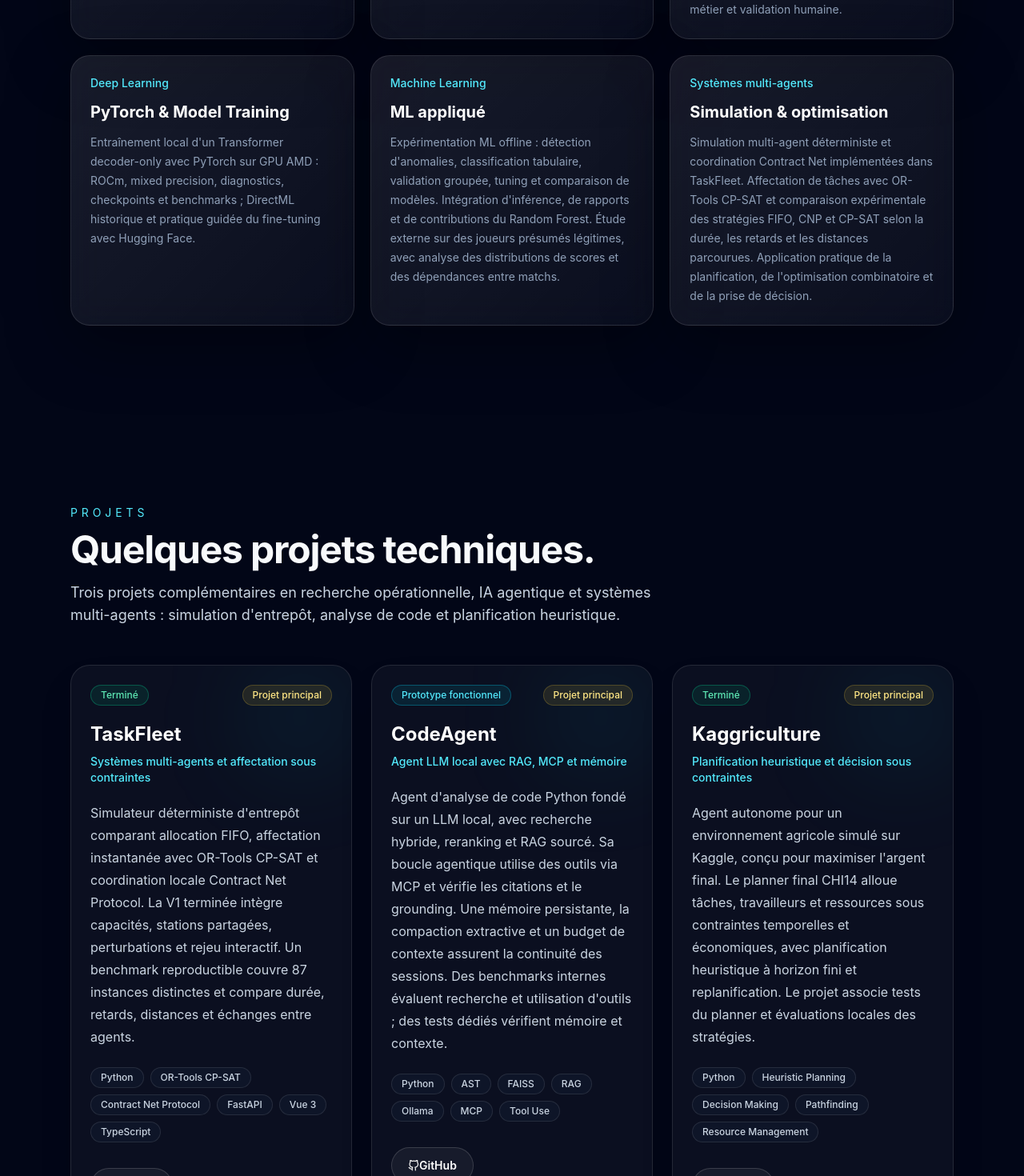
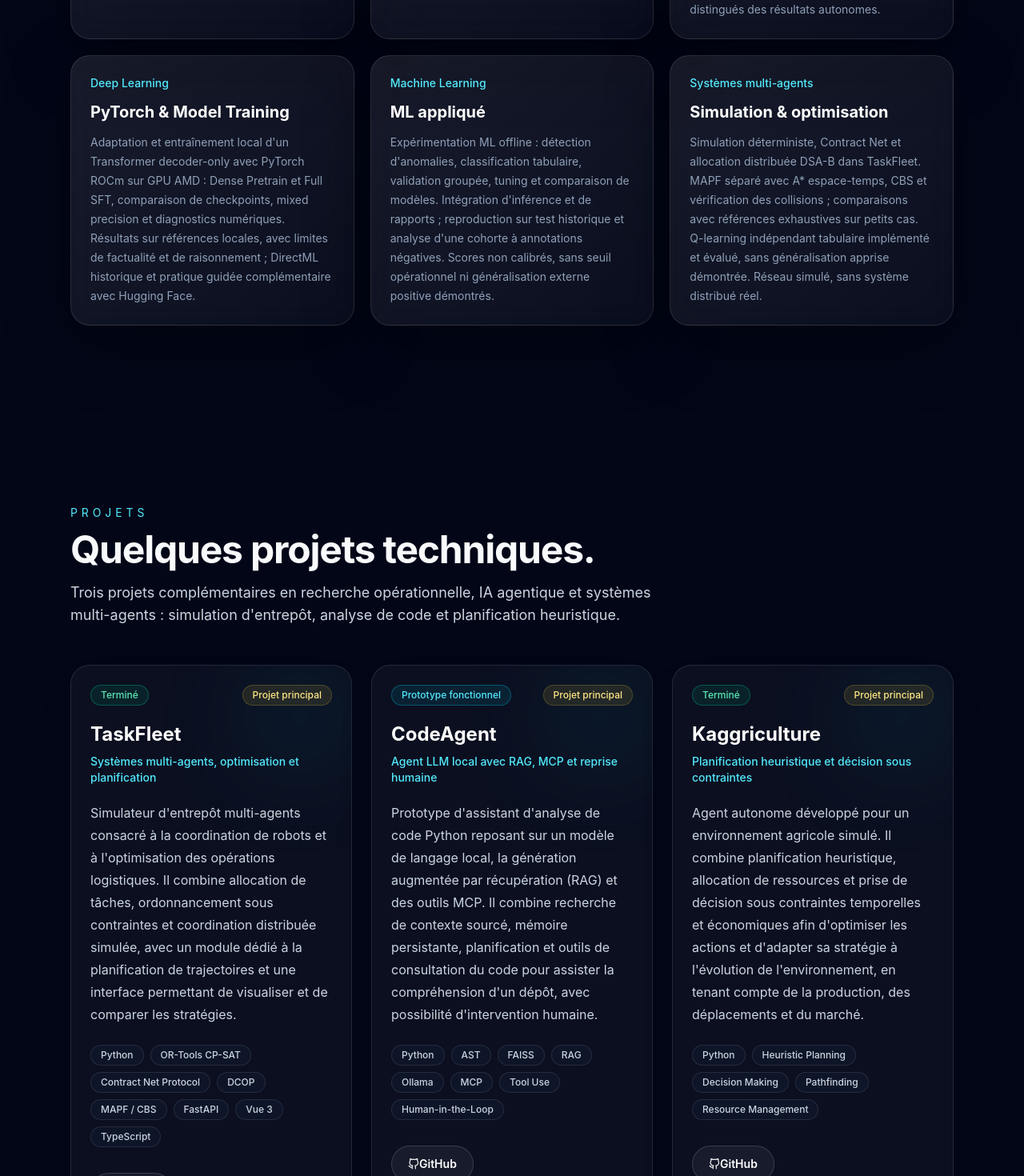
Before and after one commit to Driw0x/Driw0x.github.io, a React (Vite) app: page / in a window 1280 px wide. Shown: the part 2139-3609 px from the top of the page at 80% size. Built offline with nearby package versions, Linux system fonts and the light colour scheme.

Commit message:
feat(portfolio): synchroniser les projets, compétences et descriptions

```diff
--- a/src/data/projects.ts
+++ b/src/data/projects.ts
@@ -4,15 +4,17 @@ export const projects: Project[] = [
   {
     title: "TaskFleet",
 
-    subtitle: "Systèmes multi-agents et affectation sous contraintes",
+    subtitle: "Systèmes multi-agents, optimisation et planification",
 
     description:
-      "Simulateur déterministe d'entrepôt comparant allocation FIFO, affectation instantanée avec OR-Tools CP-SAT et coordination locale Contract Net Protocol. La V1 terminée intègre capacités, stations partagées, perturbations et rejeu interactif. Un benchmark reproductible couvre 87 instances distinctes et compare durée, retards, distances et échanges entre agents.",
+      "Simulateur d'entrepôt multi-agents consacré à la coordination de robots et à l'optimisation des opérations logistiques. Il combine allocation de tâches, ordonnancement sous contraintes et coordination distribuée simulée, avec un module dédié à la planification de trajectoires et une interface permettant de visualiser et de comparer les stratégies.",
 
     technologies: [
       "Python",
       "OR-Tools CP-SAT",
       "Contract Net Protocol",
+      "DCOP",
+      "MAPF / CBS",
       "FastAPI",
       "Vue 3",
       "TypeScript",
@@ -26,12 +28,36 @@ export const projects: Project[] = [
   },
 
   {
+    title: "OR-Agent",
+
+    subtitle: "Formulation GAP, CP-SAT et contrôle humain",
+
+    description:
+      "Assistant local de modélisation et de résolution de problèmes d'affectation sous contraintes de capacité. Il associe interprétation de demandes en langage naturel, formulation structurée, résolution par contraintes et vérification indépendante des solutions, avec un parcours de revue et de validation humaine pour contrôler et corriger les formulations.",
+
+    technologies: [
+      "Python",
+      "Pydantic",
+      "OR-Tools CP-SAT",
+      "Ollama",
+      "Human-in-the-Loop",
+      "HTML / JavaScript",
+    ],
+
+    github: "https://github.com/Driw0x/OR-Agent-hitl",
+
+    status: "Terminé",
+
+    featured: false,
+  },
+
+  {
     title: "AI Job Application Workbench",
 
     subtitle: "Application locale de candidature assistée par IA",
 
     description:
-      "Application locale pour rechercher et analyser des offres, préparer des CV et lettres à partir des faits documentés d'une base de connaissances externe, puis suivre les candidatures. Plusieurs providers LLM s'intègrent à un workflow avec génération structurée, suivi des documents et validation humaine avant toute soumission.",
+      "Prototype d'application locale pour rechercher et analyser des offres, préparer des CV et lettres à partir des faits documentés d'une base de connaissances, puis suivre les candidatures. Il combine modèles de langage, génération de documents et revue humaine pour accompagner la préparation, avec soumission effectuée par l'utilisateur.",
 
     technologies: [
       "Python",
@@ -44,7 +70,7 @@ export const projects: Project[] = [
 
     github: "https://github.com/Driw0x/ai-job-application-workbench",
 
-    status: "Terminé",
+    status: "Prototype fonctionnel",
 
     featured: false,
   },
@@ -52,10 +78,10 @@ export const projects: Project[] = [
   {
     title: "CodeAgent",
 
-    subtitle: "Agent LLM local avec RAG, MCP et mémoire",
+    subtitle: "Agent LLM local avec RAG, MCP et reprise humaine",
 
     description:
-      "Agent d'analyse de code Python fondé sur un LLM local, avec recherche hybride, reranking et RAG sourcé. Sa boucle agentique utilise des outils via MCP et vérifie les citations et le grounding. Une mémoire persistante, la compaction extractive et un budget de contexte assurent la continuité des sessions. Des benchmarks internes évaluent recherche et utilisation d'outils ; des tests dédiés vérifient mémoire et contexte.",
+      "Prototype d'assistant d'analyse de code Python reposant sur un modèle de langage local, la génération augmentée par récupération (RAG) et des outils MCP. Il combine recherche de contexte sourcé, mémoire persistante, planification et outils de consultation du code pour assister la compréhension d'un dépôt, avec possibilité d'intervention humaine.",
 
     technologies: [
       "Python",
@@ -65,6 +91,7 @@ export const projects: Project[] = [
       "Ollama",
       "MCP",
       "Tool Use",
+      "Human-in-the-Loop",
     ],
 
     github: "https://github.com/Driw0x/CodeAgent",
@@ -80,7 +107,7 @@ export const projects: Project[] = [
     subtitle: "ML expérimental pour l'analyse de comportements suspects",
 
     description:
-      "Analyseur offline de démos CS2 combinant parsing, feature engineering, détection d'anomalies et classification supervisée évaluée par match. Un pipeline en ligne de commande applique le modèle entraîné et génère des classements, des rapports JSON/Markdown, des visualisations et des contributions du Random Forest. Le milestone M6 comprend l'inférence, le reporting et une étude externe sur des joueurs présumés légitimes.",
+      "Outil expérimental d'analyse hors ligne de parties Counter-Strike 2, consacré à l'étude des comportements de visée suspects. Il combine extraction de télémétrie, construction de caractéristiques, détection d'anomalies et classification supervisée pour produire des scores, des rapports et des visualisations facilitant l'examen des comportements.",
 
     technologies: [
       "Python",
@@ -103,7 +130,7 @@ export const projects: Project[] = [
     subtitle: "Entraînement local d'un Transformer decoder-only",
 
     description:
-      "Adaptation et entraînement local d'un petit modèle de langage Transformer decoder-only sous Windows sur GPU AMD avec PyTorch ROCm. Un préentraînement Dense court produit un checkpoint réutilisable et une génération cohérente. Le travail associe diagnostic numérique, mixed precision, sauvegarde et rechargement de checkpoints, benchmarks GPU et comparaisons historiques sous DirectML.",
+      "Adaptation et entraînement local d'un petit modèle de langage Transformer sous Windows sur GPU AMD, avec PyTorch et ROCm. Le projet couvre le préentraînement et l'ajustement supervisé, en associant précision mixte, diagnostic numérique et gestion des checkpoints pour explorer l'apprentissage de modèles sur matériel grand public.",
 
     technologies: [
       "Python",
@@ -129,7 +156,7 @@ export const projects: Project[] = [
     subtitle: "Planification heuristique et décision sous contraintes",
 
     description:
-      "Agent autonome pour un environnement agricole simulé sur Kaggle, conçu pour maximiser l'argent final. Le planner final CHI14 alloue tâches, travailleurs et ressources sous contraintes temporelles et économiques, avec planification heuristique à horizon fini et replanification. Le projet associe tests du planner et évaluations locales des stratégies.",
+      "Agent autonome développé pour un environnement agricole simulé. Il combine planification heuristique, allocation de ressources et prise de décision sous contraintes temporelles et économiques afin d'optimiser les actions et d'adapter sa stratégie à l'évolution de l'environnement, en tenant compte de la production, des déplacements et du marché.",
 
     technologies: [
       "Python",
@@ -152,7 +179,7 @@ export const projects: Project[] = [
     subtitle: "Workflows réutilisables pour assistants IA",
 
     description:
-      "Collection structurée de workflows réutilisables pour assistants IA, avec gestion du contexte, contraintes explicites, provenance des affirmations et sorties vérifiables. Elle couvre la préparation de candidatures fondée sur les preuves et la généralisation de repositories avec préservation du contexte privé local. Un cadre d'évaluation manuelle s'appuie sur quatre walkthroughs qualitatifs.",
+      "Collection de workflows réutilisables pour assistants IA, destinée à la gestion des connaissances, à la documentation de projets et à la préparation de candidatures. Elle associe gestion du contexte, contraintes explicites et traçabilité des affirmations pour produire des résultats vérifiables, tout en séparant les instructions publiques du contexte personnel.",
 
     technologies: [
       "Prompt Engineering",
@@ -177,7 +204,7 @@ export const projects: Project[] = [
     subtitle: "Optimisation heuristique de ressources réseau",
 
     description:
-      "Développement de deux approches heuristiques pour le challenge Future Network (Data Communications) de la Huawei France Tech Arena 2025. Les solutions explorent différentes stratégies de priorisation et de scoring pour l'allocation de ressources réseau sous contraintes.",
+      "Projet d'allocation de ressources réseau et d'ordonnancement de trafic sous contraintes de capacité, développé pour le challenge Future Network. Deux approches heuristiques combinent priorisation des flux, sélection de liaisons et fonctions de score pour répartir le trafic en tenant compte des variations de capacité dans le temps.",
 
     technologies: [
       "Python",
@@ -199,7 +226,7 @@ export const projects: Project[] = [
     subtitle: "Scanner semi-automatique de succès Genshin Impact",
 
     description:
-      "Outil Python semi-automatique permettant de détecter les succès obtenus dans Genshin Impact à partir de captures d'écran. Utilisation de l'OCR pour reconnaître les titres, de fuzzy matching pour les associer à une base de succès et génération d'un export JSON compatible avec des outils comme Paimon.moe.",
+      "Outil Python semi-automatique conçu pour réduire la saisie manuelle des succès obtenus dans Genshin Impact à partir de captures d'écran. Il combine prétraitement d'images, reconnaissance de texte en anglais et rapprochement approximatif avec une base de succès pour produire des exports JSON, dont un format destiné à Paimon.moe.",
 
     technologies: [
       "Python",
@@ -220,7 +247,7 @@ export const projects: Project[] = [
     subtitle: "Analyse de trajectoires de code étudiant",
 
     description:
-      "Projet académique réalisé dans le cadre du Master AI2D. Analyse de programmes Python à partir des arbres de syntaxe abstraite (AST), calcul de distances entre programmes, classification de profils d'apprentissage et production de visualisations statistiques.",
+      "Projet académique d'analyse des programmes Python successifs d'étudiants, destiné à caractériser leurs trajectoires d'apprentissage. Il combine arbres de syntaxe abstraite, distances d'édition entre programmes, classification par règles heuristiques et visualisations statistiques pour étudier les modifications du code et la progression vers les solutions attendues.",
 
     technologies: [
       "Python",
--- a/src/data/skills.ts
+++ b/src/data/skills.ts
@@ -12,34 +12,34 @@ export const skills: Skill[] = [
     category: "Recherche opérationnelle",
     title: "Heuristiques & Décision",
     description:
-      "Conception de méthodes heuristiques pour la planification, l'allocation de ressources et la prise de décision sous contraintes.",
+      "Conception d'heuristiques de planification et d'allocation sous contraintes. Pratique ciblée de CP-SAT pour l'affectation GAP, l'ordonnancement temporel, l'horizon glissant et une optimisation minimax sur scénarios déclarés, avec vérification indépendante des candidats.",
   },
 
   {
     category: "Systèmes LLM",
     title: "IA agentique & outils LLM",
     description:
-      "Conception de systèmes LLM locaux : retrieval hybride, reranking, citations, grounding et orchestration de tools en lecture seule via MCP. Mémoire persistante, compaction extractive et budget de contexte vérifiés par des tests dédiés. Pratique des prompts et sorties structurés, de la provenance, des tests de non-régression et d'applications multi-provider avec contrôles métier et validation humaine.",
+      "Systèmes LLM locaux avec retrieval hybride, reranking, citations, grounding et outils MCP. Mémoire, budgets et planification contrôlée dans une extension locale de CodeAgent, dont l'autonomie reste partiellement validée. Pratique du HITL : admission d'un modèle relu dans OR-Agent, reprise d'exécution dans CodeAgent et revue documentaire dans une application multi-provider. Succès assistés distingués des résultats autonomes.",
   },
 
   {
     category: "Deep Learning",
     title: "PyTorch & Model Training",
     description:
-      "Entraînement local d'un Transformer decoder-only avec PyTorch sur GPU AMD : ROCm, mixed precision, diagnostics, checkpoints et benchmarks ; DirectML historique et pratique guidée du fine-tuning avec Hugging Face.",
+      "Adaptation et entraînement local d'un Transformer decoder-only avec PyTorch ROCm sur GPU AMD : Dense Pretrain et Full SFT, comparaison de checkpoints, mixed precision et diagnostics numériques. Résultats sur références locales, avec limites de factualité et de raisonnement ; DirectML historique et pratique guidée complémentaire avec Hugging Face.",
   },
 
   {
     category: "Machine Learning",
     title: "ML appliqué",
     description:
-      "Expérimentation ML offline : détection d'anomalies, classification tabulaire, validation groupée, tuning et comparaison de modèles. Intégration d'inférence, de rapports et de contributions du Random Forest. Étude externe sur des joueurs présumés légitimes, avec analyse des distributions de scores et des dépendances entre matchs.",
+      "Expérimentation ML offline : détection d'anomalies, classification tabulaire, validation groupée, tuning et comparaison de modèles. Intégration d'inférence et de rapports ; reproduction sur test historique et analyse d'une cohorte à annotations négatives. Scores non calibrés, sans seuil opérationnel ni généralisation externe positive démontrés.",
   },
 
   {
     category: "Systèmes multi-agents",
     title: "Simulation & optimisation",
     description:
-      "Simulation multi-agent déterministe et coordination Contract Net implémentées dans TaskFleet. Affectation de tâches avec OR-Tools CP-SAT et comparaison expérimentale des stratégies FIFO, CNP et CP-SAT selon la durée, les retards et les distances parcourues. Application pratique de la planification, de l'optimisation combinatoire et de la prise de décision.",
+      "Simulation déterministe, Contract Net et allocation distribuée DSA-B dans TaskFleet. MAPF séparé avec A* espace-temps, CBS et vérification des collisions ; comparaisons avec références exhaustives sur petits cas. Q-learning indépendant tabulaire implémenté et évalué, sans généralisation apprise démontrée. Réseau simulé, sans système distribué réel.",
   },
 ];
```
Also changed, not shown: 1 other file (tests, documents, lock files or other folders).
